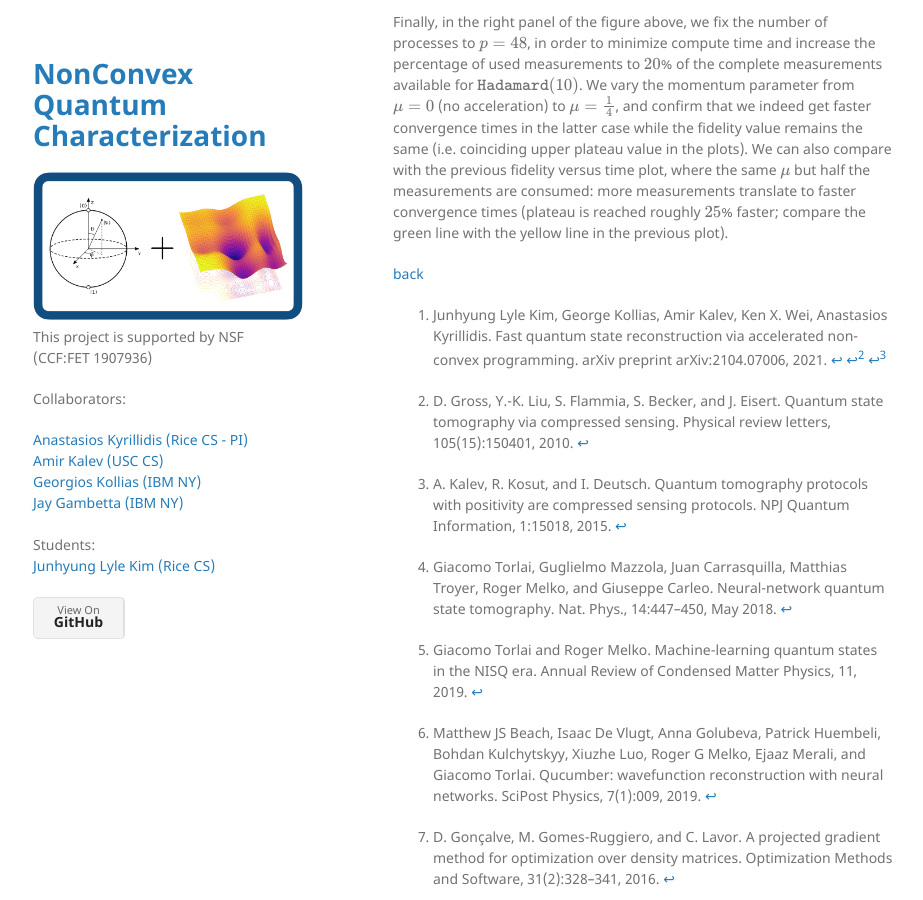
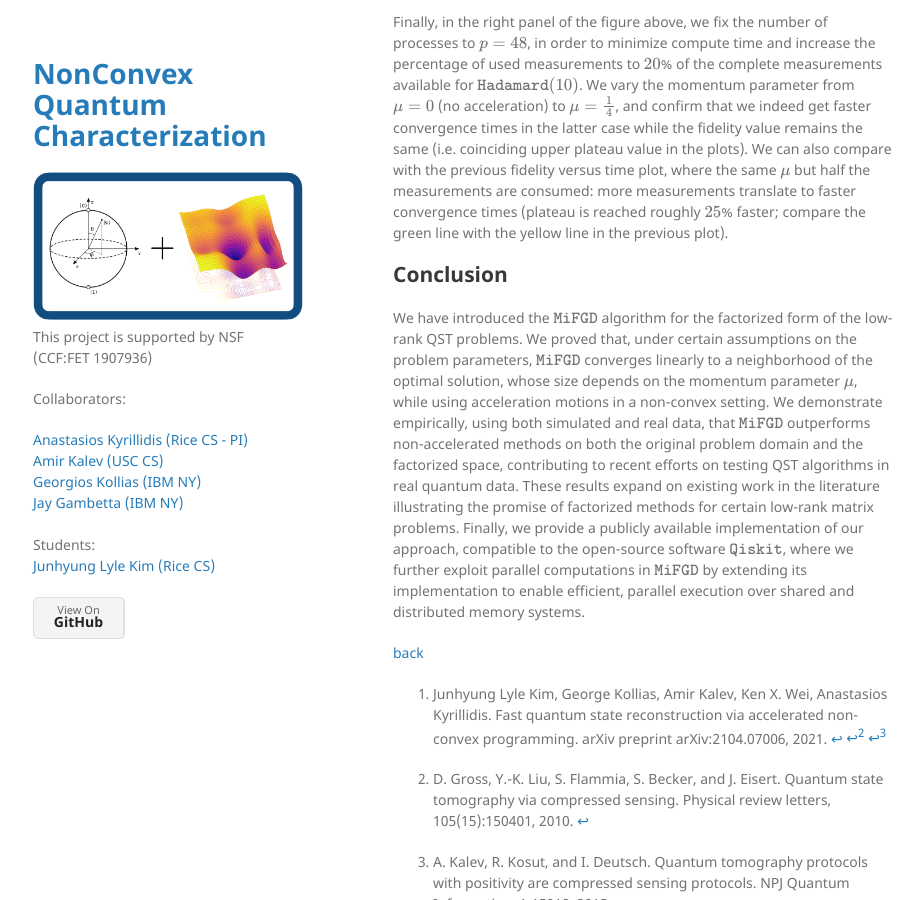
Before and after one commit to akyrillidis/nonconvex-qst, a Jekyll site: the page built from MiFGD.md, in a window 1280 px wide and 900 px high, scrolled down 5730 px. Shown: the whole window, without its empty margins (177-1100 px from the left). Built offline with Jekyll 4.4.1, drawn with Linux system fonts in a browser that asks for light colours; formulas are drawn with MathJax 3.

Commit message:
Update MiFGD.md

```diff
--- a/MiFGD.md
+++ b/MiFGD.md
@@ -139,7 +139,10 @@ Further, we move to larger problems ($$n=10$$ qubits: reporting on reconstructin
 
 Finally, in the right panel of the figure above, we fix the number of processes to $$p=48$$, in order to minimize compute time and increase the percentage of used measurements to $$20$$% of the complete measurements available for $$\texttt{Hadamard}(10)$$. We vary the momentum parameter from $$\mu=0$$ (no acceleration) to $$\mu=\frac{1}{4}$$, and confirm that we indeed get faster convergence times in the latter case while the fidelity value remains the same (i.e. coinciding upper plateau value in the plots). We can also compare with the previous fidelity versus time plot, where the same $$\mu$$ but half the measurements are consumed: more measurements translate to faster convergence times (plateau is reached roughly $$25$$% faster; compare the green line with the yellow line in the previous plot).
 
-
+## Conclusion
+We have introduced the $$\texttt{MiFGD}$$ algorithm for the factorized form of the low-rank QST problems. We proved that, under certain assumptions on the problem parameters, $$\texttt{MiFGD}$$ converges linearly to a neighborhood of the optimal solution, whose size depends on the momentum parameter $$\mu$$, while using acceleration motions in a non-convex setting. We demonstrate empirically, using both simulated and real data, that $$\texttt{MiFGD}$$ outperforms non-accelerated methods on both the original problem domain and the factorized space, contributing to recent efforts on testing QST algorithms in real quantum data.
+These results expand on existing work in the literature illustrating the promise of factorized methods for certain low-rank matrix problems.
+Finally, we provide a publicly available implementation of our approach, compatible to the open-source software $$\texttt{Qiskit}$$, where we further exploit parallel computations in $$\texttt{MiFGD}$$ by extending its implementation to enable efficient, parallel execution over shared and distributed memory systems.
 
 
 
```
